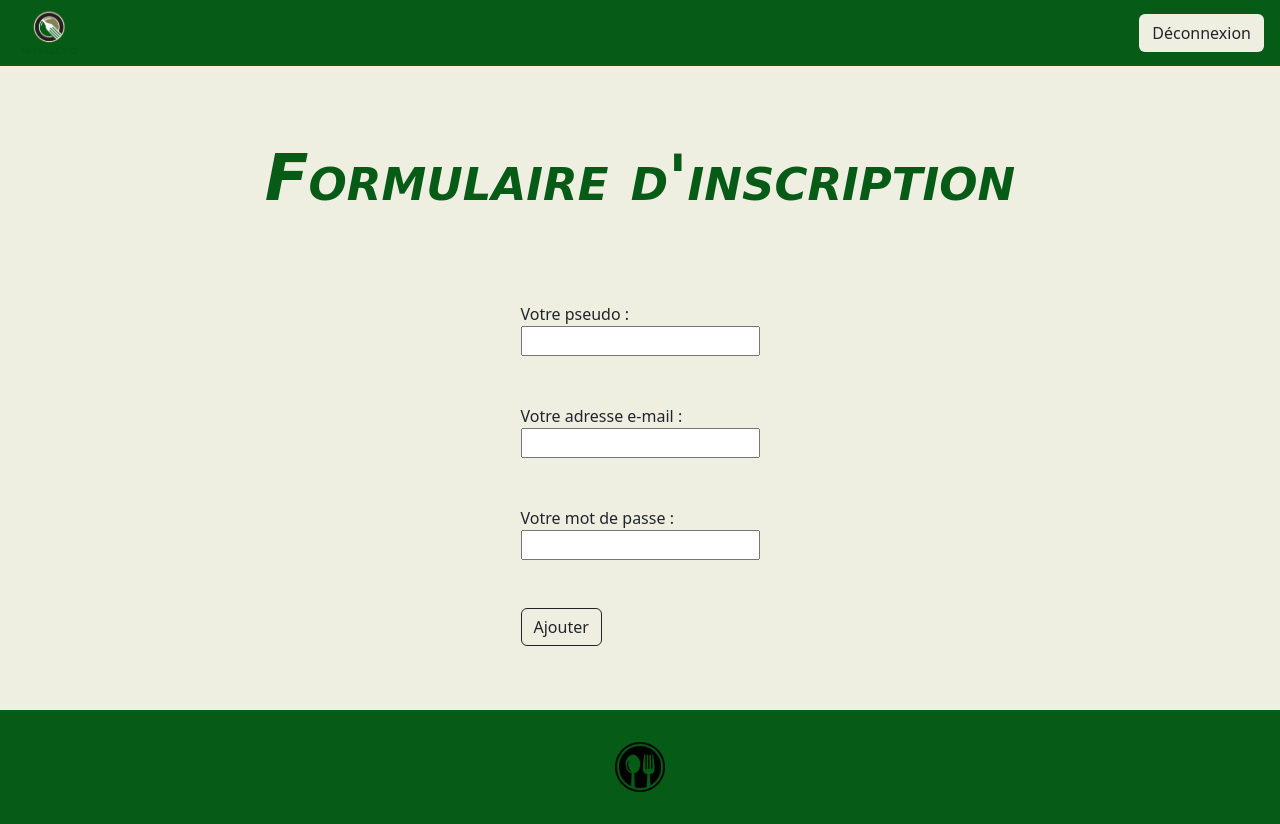
After one commit to varuniv/Web_restaurant, a PHP site: page /web/inscription.php in a window 1280 px wide. The commit adds this page. Run offline with PHP 8.4, Linux system fonts and the light colour scheme.

Commit message:
page d'inscription et footer

```diff
--- /dev/null
+++ b/styles/inscription.css
@@ -0,0 +1,26 @@
+h1{
+    color: #065b16;
+    font: italic small-caps bold 16px/2 cursive;
+    font-size: 4rem;
+    padding-bottom: 2rem;
+}
+
+.container{
+    padding-top: 3rem;
+    text-align: center;
+}
+
+form{
+    display: flex;
+    flex-direction: column;
+    padding-top: 20px;
+}
+
+.inscription_div{
+    justify-content: center;
+    display: flex;
+}
+
+input{
+    margin-bottom: 3rem;
+}
--- a/styles/login.css
+++ b/styles/login.css
@@ -8,6 +8,7 @@
     background-color: #EFEFE1;
     align-items: center;
     justify-content: space-evenly;
+    margin-top: 4rem;
 }
 
 .aside{
--- a/web/accueil.php
+++ b/web/accueil.php
@@ -40,5 +40,6 @@ include 'header.php';
         </div>
         </div>
     </div>
-</body>
-</html>
+<?php
+include 'footer.php';
+?>
--- /dev/null
+++ b/web/footer.php
@@ -0,0 +1,7 @@
+<footer style="background-color: #065b16">
+    <div style="margin-top: 4rem;padding: 2rem;text-align: center;" >
+        <img src="../img/icon_couverts.png" alt="Image de couverts" style="max-height:50px">
+    </div>
+</footer>
+</body>
+</html>
--- a/web/header.php
+++ b/web/header.php
@@ -7,7 +7,7 @@
     <meta charset="utf-8">
     <meta name="viewport" content="width=device-width, initial-scale=1.0">
     <link href="https://cdn.jsdelivr.net/npm/bootstrap@5.3.3/dist/css/bootstrap.min.css" rel="stylesheet" integrity="sha384-QWTKZyjpPEjISv5WaRU9OFeRpok6YctnYmDr5pNlyT2bRjXh0JMhjY6hW+ALEwIH" crossorigin="anonymous">
-    <title>Grand Galop</title>
+    <title>Iutables'o</title>
     <?php
     if (isset($cssFile)) {
         echo '<link rel="stylesheet" href="'.$cssFile.'">';
@@ -18,7 +18,7 @@
 </head>
 <body style="margin: 0;height:100%;background-color: #EFEFE1;">
     <header style="position: sticky;top: 0;">
-        <nav class = "navbar d-flex justify-content-between " style= "background-color:#065b16">
+        <nav class = "navbar d-flex justify-content-between " style= "background-color: #065b16">
             <div class="mx-3">
                 <a href="accueil.php"><img src="../img/logo_site.png" alt="Accueil" style="max-height:50px"></a>
             </div>
--- /dev/null
+++ b/web/inscription.php
@@ -0,0 +1,24 @@
+<?php
+$cssFile = "../styles/inscription.css";
+include 'header.php';
+?>
+<div class="container">
+    <h1>Formulaire d'inscription</h1>
+</div>
+<div class="inscription_div">
+        <form action="inscription.php" method="POST">
+                <label for="pseudo">Votre pseudo :</label>
+                <input type="text" id="pseudo" name="pseudo" required value="">
+                <label for="adresseMail">Votre adresse e-mail :</label>
+                <input type="text" id="adresseMail" name="adresseMail" required value="">
+                <label for="motDePasse">Votre mot de passe :</label>
+                <input type="password" id="motDePasse" name="motDePasse" required value="">
+            <div>
+                <button type="submit" name="inscription" class="btn border-1 border-dark btn-base">Ajouter</button>
+            </div>
+        </form>
+</div>
+
+<?php
+include 'footer.php';
+?>
--- a/web/index.php
+++ b/web/login.php
@@ -18,5 +18,6 @@ include 'header.php';
             </form>
         </div>
     </div>
-</body>
-</html>
+<?php
+include 'footer.php';
+?>
```
Also changed, not shown: img/icon_couverts.png (added).
